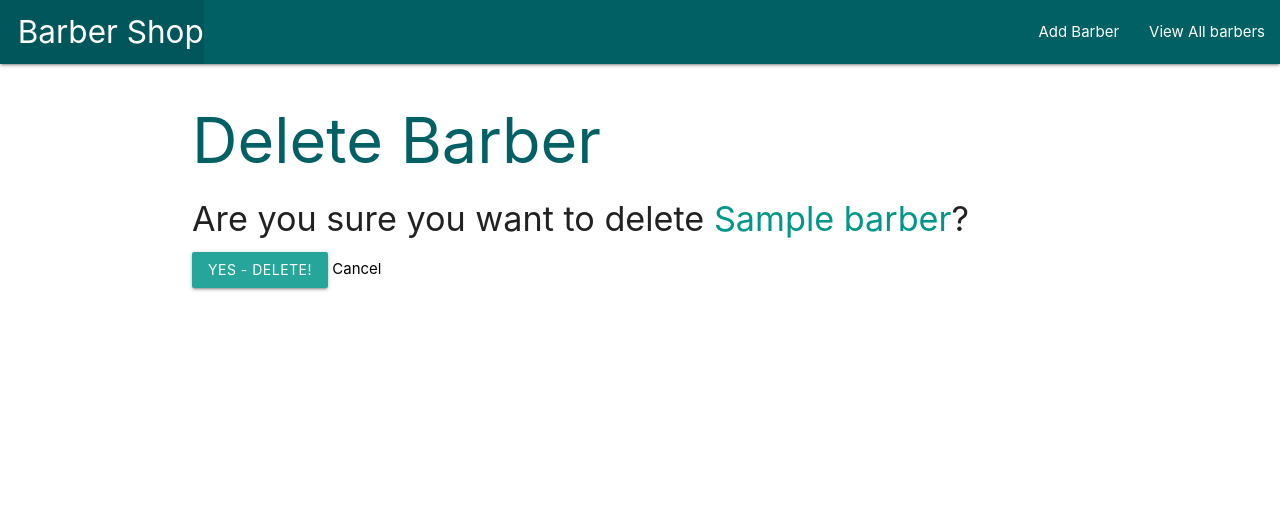
After one commit to yasamanloghmani/barbershop, a Django app: template barbershop/main_app/templates/main_app/barber_confirm_delete.html in a window 1280 px wide. The commit adds this page. Shown: the top 528 px of the page. Run offline with Django 3.2, Linux system fonts and the light colour scheme; the template is opened without the code that fills it: values that come from a table or form of the project are taken from there, others are empty; tables that the repository leaves empty hold one stand-in row (values such as "Sample post").

Commit message:
add delete and update

```diff
--- /dev/null
+++ b/barbershop/main_app/templates/main_app/barber_confirm_delete.html
@@ -0,0 +1,11 @@
+{% extends 'base.html' %}
+
+{% block content %}
+<h1> Delete Barber</h1>
+<h4>Are you sure you want to delete <span class="teal-text">{{ object.name }}</span>?</h4>
+<form action="" method="POST">
+    {% csrf_token %}
+    <input type="submit" value="Yes - Delete!" class="btn">
+    <a href="{% url 'detail' barber.id %}">Cancel</a>
+  </form>
+{% endblock %}
--- a/barbershop/main_app/templates/main_app/barber_form.html
+++ b/barbershop/main_app/templates/main_app/barber_form.html
@@ -1,6 +1,10 @@
 {% extends 'base.html' %}
 {% block content %}
-<h1>Add Barber:</h1>
+{% if object %}
+    <h1>Edit <span class="teal-text">{{object.name}}</span></h1>
+{% else %}
+    <h1>Add Barber:</h1>
+{% endif %}
 <form action="" method="post">
     {% csrf_token %}
     <table>
--- a/barbershop/main_app/urls.py
+++ b/barbershop/main_app/urls.py
@@ -6,6 +6,6 @@ urlpatterns = [
     path('barbers/', views.barbers_index, name='index'),
     path('barbers/<int:barber_id>', views.barbers_detail, name='detail'),
     path('barbers/create/', views.BarberCreate.as_view(), name='barbers-create'),
-    path('barbers/<int:barber_id>/update', views.BarberUpdate.as_view(), name='barbers_update'),
-    path('barbers/<int:barber_id>/delete', views.BarberDelete.as_view(), name='barbers_delete'),
+    path('barbers/<int:pk>/update', views.BarberUpdate.as_view(), name='barbers_update'),
+    path('barbers/<int:pk>/delete', views.BarberDelete.as_view(), name='barbers_delete'),
 ]
```
